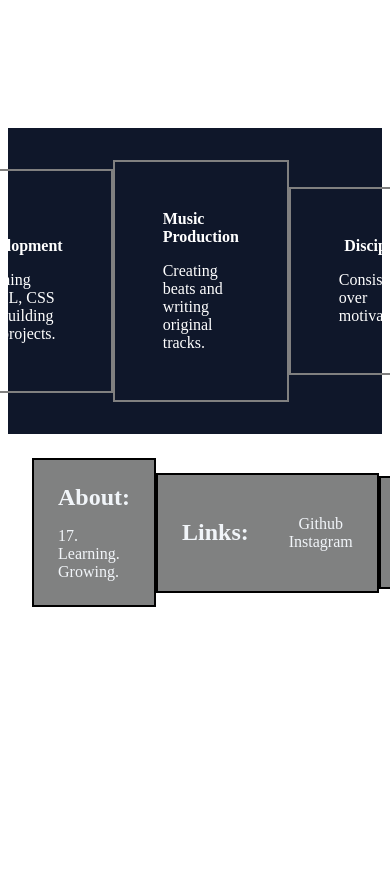
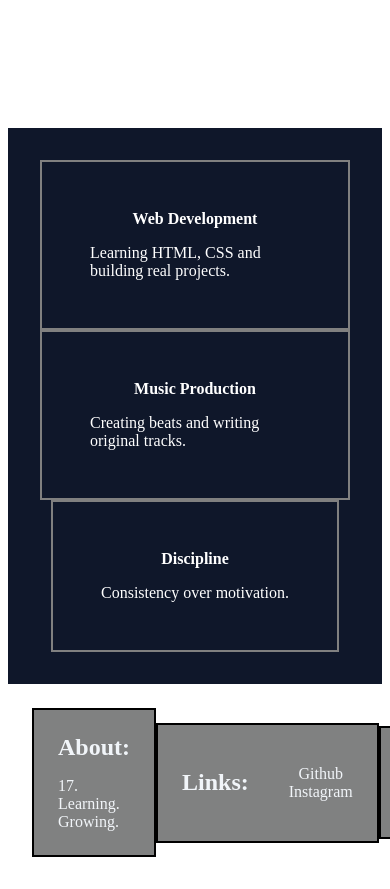
Before and after one commit to Yatharth378/practice-web-chatgpt, a plain HTML site: page index.html in a window 390 px wide. Shown: the part 960-1849 px from the top of the page. Before the commit the page ends 1599 px from the top, so only its background shows below. Drawn offline with Linux system fonts and the light colour scheme.

Commit message:
Edit css

```diff
--- a/style.css
+++ b/style.css
@@ -118,6 +118,10 @@ a.but-link:hover{
     padding: 32px;
 }
 
+@media(max-width: 768px){
+    .cards{flex-direction: column;}
+}
+
 .card-one, .card-two, .card-three{
     display: flex;
     flex-direction: column;
```
